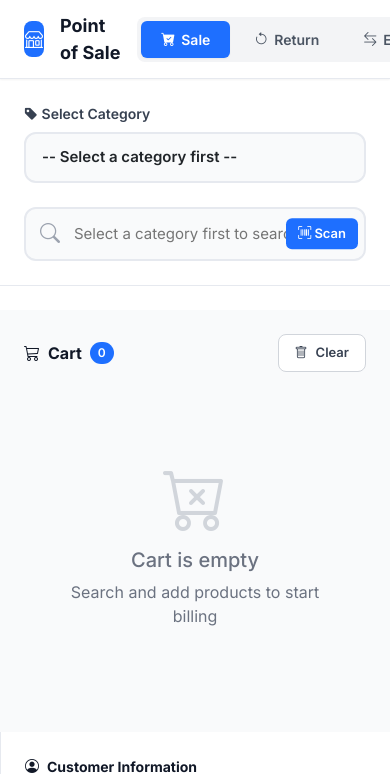
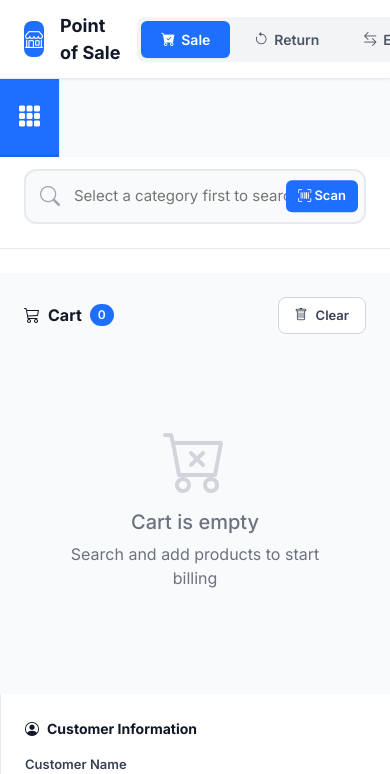
Before and after one commit to hanamant1828-max/phonesho, a Flask app: page /pos in a window 390 px wide; the page is wider, and only the part inside the window is pictured. Shown: the top 774 px of that part. Run offline with Flask 3, Linux system fonts and the light colour scheme; parts of the project's set-up code (start-up, migrations or seed data) failed here and were passed over.

Commit message:
Assistant checkpoint: Add vertical category sidebar to POS
Assistant generated file changes:
- templates/pos.html: Add vertical sidebar with expandable category buttons, Update CSS styles to add sidebar styling, Add JavaScript to handle sidebar toggle and category selection, Add responsive styling for mobile devices

---

User prompt:

Create a POS system UI component with a vertical sidebar on the left side. The sidebar should display a single main button or tile labeled 'Category'. When this button is clicked, all category buttons (such as accesaries, smartphone, headphones, keypad, tablets, etc.) should be revealed in the same vertical style as shown in my reference image, each category as a large, rounded gray button with white text. The rest of the main layout should remain clean and modern. Use React or HTML/CSS/JS appropriate for Replit, and ensure that the sidebar categories are collapsed by default and expand only when 'Category' is clicked."

Replit-Commit-Author: Assistant
Replit-Commit-Session-Id: b42bc9eb-e68b-4f70-ab2c-28b57f16c0cd
Replit-Commit-Event-Id: ceabcb02-c654-450f-8680-33515db884e6

```diff
--- a/templates/pos.html
+++ b/templates/pos.html
@@ -151,6 +151,94 @@
                 margin: 0 auto;
             }
 
+            /* Category Sidebar */
+            .category-sidebar {
+                width: 80px;
+                background: #f5f5f5;
+                border-right: 1px solid var(--gray-200);
+                display: flex;
+                flex-direction: column;
+                transition: width 0.3s ease;
+                overflow: hidden;
+                z-index: 100;
+            }
+
+            .category-sidebar.expanded {
+                width: 280px;
+            }
+
+            .category-main-btn {
+                width: 100%;
+                padding: 20px 12px;
+                background: var(--primary-color);
+                color: white;
+                border: none;
+                cursor: pointer;
+                display: flex;
+                flex-direction: column;
+                align-items: center;
+                gap: 8px;
+                font-size: 14px;
+                font-weight: 600;
+                transition: all 0.3s ease;
+                border-bottom: 2px solid rgba(0, 0, 0, 0.1);
+            }
+
+            .category-main-btn:hover {
+                background: var(--primary-dark);
+            }
+
+            .category-main-btn i {
+                font-size: 24px;
+            }
+
+            .category-sidebar.expanded .category-main-btn {
+                flex-direction: row;
+                justify-content: center;
+                padding: 20px;
+            }
+
+            .category-list {
+                display: none;
+                flex-direction: column;
+                gap: 12px;
+                padding: 16px 12px;
+                overflow-y: auto;
+            }
+
+            .category-sidebar.expanded .category-list {
+                display: flex;
+            }
+
+            .category-btn {
+                width: 100%;
+                padding: 18px 20px;
+                background: #d1d5db;
+                color: white;
+                border: none;
+                border-radius: 16px;
+                cursor: pointer;
+                font-size: 15px;
+                font-weight: 600;
+                text-align: center;
+                transition: all 0.2s ease;
+                box-shadow: 0 2px 4px rgba(0, 0, 0, 0.1);
+                white-space: nowrap;
+                overflow: hidden;
+                text-overflow: ellipsis;
+            }
+
+            .category-btn:hover {
+                background: #9ca3af;
+                transform: translateY(-2px);
+                box-shadow: 0 4px 8px rgba(0, 0, 0, 0.15);
+            }
+
+            .category-btn.active {
+                background: var(--primary-color);
+                box-shadow: 0 4px 12px rgba(30, 111, 255, 0.3);
+            }
+
             /* Left Panel */
             .left-panel {
                 flex: 1;
@@ -760,6 +848,28 @@
 
                 .right-panel {
                     width: 100%;
+                }
+
+                .category-sidebar {
+                    width: 60px;
+                }
+
+                .category-sidebar.expanded {
+                    position: fixed;
+                    left: 0;
+                    top: 73px;
+                    height: calc(100vh - 73px);
+                    width: 250px;
+                    z-index: 1000;
+                    box-shadow: 2px 0 10px rgba(0, 0, 0, 0.1);
+                }
+
+                .category-main-btn span {
+                    display: none;
+                }
+
+                .category-sidebar.expanded .category-main-btn span {
+                    display: block;
                 }
             }
         </style>
@@ -812,10 +922,19 @@
 
         <!-- Main Content -->
         <div class="pos-main">
+            <!-- Category Sidebar -->
+            <div class="category-sidebar" id="categorySidebar">
+                <button class="category-main-btn" id="categoryMainBtn">
+                    <i class="bi bi-grid-3x3-gap-fill"></i>
+                    <span>Category</span>
+                </button>
+                <div class="category-list" id="categoryList"></div>
+            </div>
+
             <!-- Left Panel -->
             <div class="left-panel">
                 <!-- Category Selection -->
-                <div class="search-section" style="padding-bottom: 12px; border-bottom: none;">
+                <div class="search-section" style="padding-bottom: 12px; border-bottom: none; display: none;">
                     <div class="search-box" style="max-width: 720px; margin: 0 auto;">
                         <label style="display: block; margin-bottom: 8px; font-weight: 600; color: var(--gray-700); font-size: 14px;">
                             <i class="bi bi-tag-fill"></i> Select Category
@@ -1034,15 +1153,68 @@
                     select.append('<option value="">-- Select a category first --</option>');
                     select.append('<option value="all">All Categories</option>');
 
+                    const categoryList = $('#categoryList');
+                    categoryList.empty();
+
+                    // Add "All Categories" button
+                    categoryList.append(`
+                        <button class="category-btn" data-category-id="all">
+                            All Categories
+                        </button>
+                    `);
+
                     categories.forEach(cat => {
                         select.append(`<option value="${cat.id}">${cat.name}</option>`);
+
+                        // Add category button to sidebar
+                        categoryList.append(`
+                            <button class="category-btn" data-category-id="${cat.id}">
+                                ${cat.name}
+                            </button>
+                        `);
+                    });
+
+                    // Attach click handlers to category buttons
+                    $('.category-btn').on('click', function() {
+                        const categoryId = $(this).data('category-id');
+                        selectCategory(categoryId, $(this));
                     });
                 }).fail(function() {
                     alert('Error loading categories');
                 });
             }
 
-            // Category selection handler
+            // Toggle sidebar expansion
+            $('#categoryMainBtn').on('click', function() {
+                $('#categorySidebar').toggleClass('expanded');
+            });
+
+            // Select category from sidebar
+            function selectCategory(categoryId, buttonElement) {
+                selectedCategoryId = categoryId;
+                const $searchInput = $('#productSearch');
+                const $scanBtn = $('.scan-btn');
+
+                // Update active state
+                $('.category-btn').removeClass('active');
+                buttonElement.addClass('active');
+
+                // Enable search
+                $searchInput.prop('disabled', false);
+                $searchInput.attr('placeholder', 'Search product name, SKU or scan barcode...');
+                $searchInput.css('background', 'var(--gray-50)');
+                $scanBtn.prop('disabled', false);
+
+                // Load products for selected category
+                loadProductsByCategory(selectedCategoryId);
+
+                // Collapse sidebar on mobile
+                if (window.innerWidth < 768) {
+                    $('#categorySidebar').removeClass('expanded');
+                }
+            }
+
+            // Category selection handler (keeping for backward compatibility)
             $('#categorySelect').on('change', function() {
                 selectedCategoryId = $(this).val();
                 const $searchInput = $('#productSearch');
```
